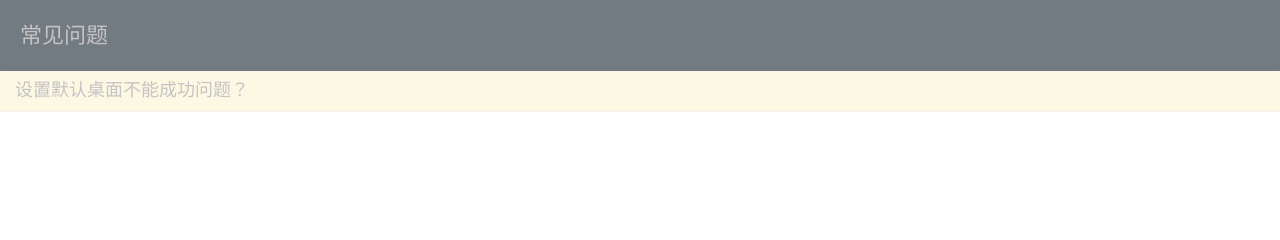
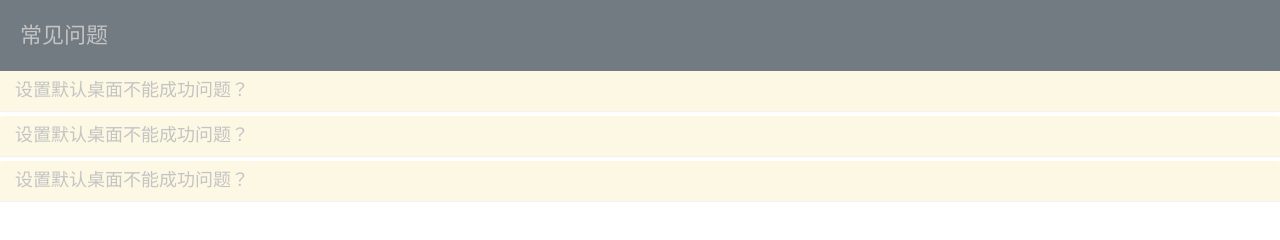
Before and after one commit to yukun314/launcher3, a plain HTML site: page help.html in a window 1280 px wide. Drawn offline with Linux system fonts and the light colour scheme.

Commit message:
Update help.html

```diff
--- a/help.html
+++ b/help.html
@@ -60,6 +60,38 @@
          </div>
       </div>
    </div>
+
+   <div class="panel panel-warning change">
+      <div class="panel-heading setbg" data-selected=1>
+         <h4 class="panel-title">
+            <a class="text_color" data-toggle="collapse" data-parent="#accordion"
+               href="#collapseFour" >
+               设置默认桌面不能成功问题？
+            </a>
+         </h4>
+      </div>
+      <div id="collapseFour" class="panel-collapse collapse">
+         <div class="panel-body">
+            由于各个手机厂商都修改过手机系统，
+         </div>
+      </div>
+   </div>
+
+   <div class="panel panel-warning change">
+      <div class="panel-heading setbg" data-selected=1>
+         <h4 class="panel-title">
+            <a class="text_color" data-toggle="collapse" data-parent="#accordion"
+               href="#collapseFour" >
+               设置默认桌面不能成功问题？
+            </a>
+         </h4>
+      </div>
+      <div id="collapseFour" class="panel-collapse collapse">
+         <div class="panel-body">
+            由于各个手机厂商都修改过手机系统，
+         </div>
+      </div>
+   </div>
 </div>
 <script type="text/javascript">
    $(function () { $('#collapseFour').collapse({
```
